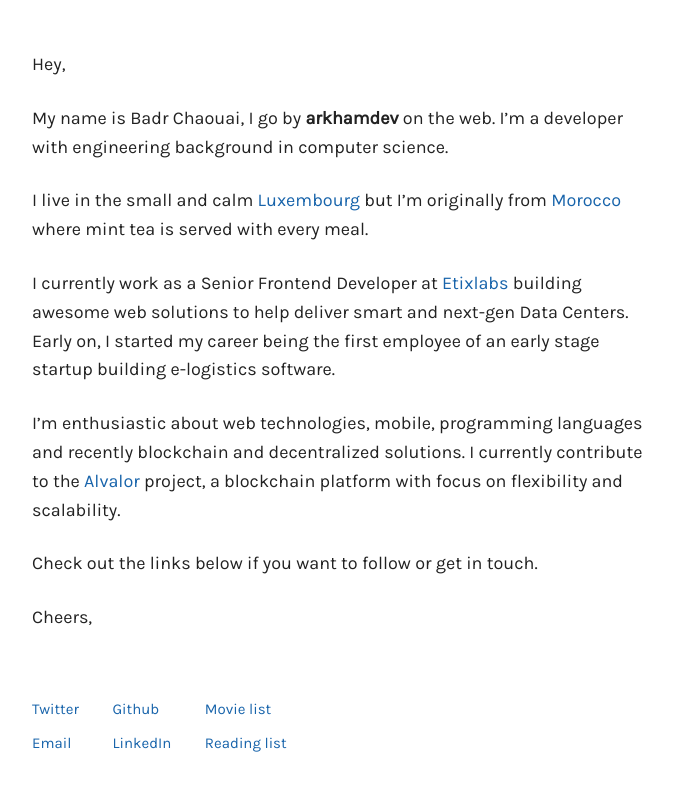
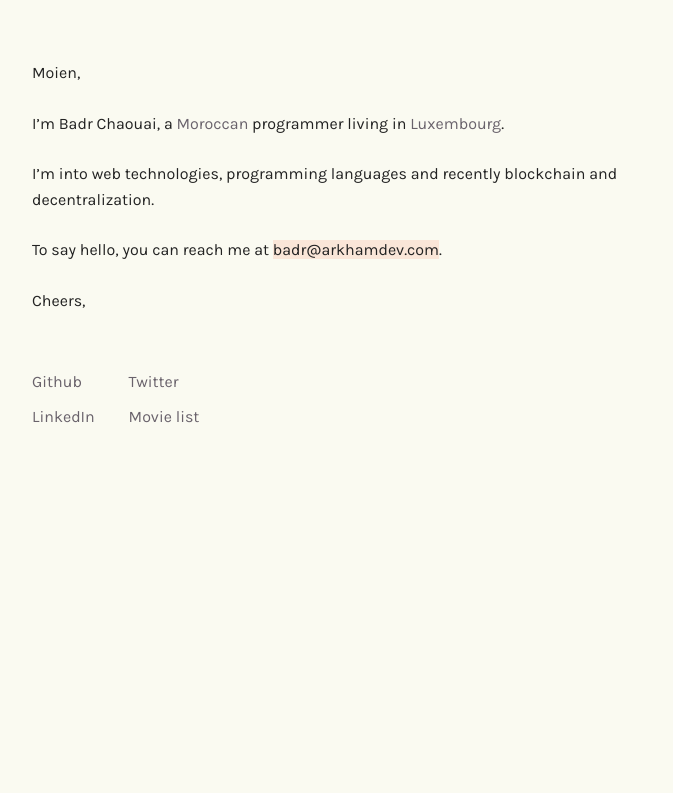
Before and after one commit to arkhamdev/arkhamdev.github.io, a website: page index.html in a window 1280 px wide. Shown: the whole page, without its empty margins (128-801 px from the left). Drawn offline with Linux system fonts and the light colour scheme.

Commit message:
new email addr

```diff
--- a/index.html
+++ b/index.html
@@ -13,51 +13,35 @@
     <div class="container">
         <div class="row">
             <div class="eight columns">
-                <p>Hey,</p>
-                <p>My name is Badr Chaouai, I go by
-                    <strong>arkhamdev</strong> on the web. I’m a developer with engineering background in computer science.
+                <p class="greeting">Moien,</p>
+                <p>I’m Badr Chaouai, a
+                    <a href="https://www.youtube.com/watch?v=ZRd0A4ayebA" target="_blank">Moroccan</a> programmer living in
+                    <a href="https://www.youtube.com/watch?v=idGrY-YFejw" target="_blank">Luxembourg</a>.
                 </p>
-                <p>I live in the small and calm
-                    <a href="https://youtu.be/idGrY-YFejw">Luxembourg</a> but I’m originally from
-                    <a href="https://youtu.be/ZRd0A4ayebA">Morocco</a> where mint tea is served with every meal.
+                <p>I’m into web technologies, programming languages and recently blockchain and decentralization.</p>
+                <p>To say hello, you can reach me at
+                    <span class=" email ">badr@arkhamdev.com</span>.
                 </p>
-                <p>I currently work as a Senior Frontend Developer at
-                    <a href="https://etixlabs.com/">Etixlabs</a> building awesome web solutions to help deliver smart and next-gen Data Centers. Early on,
-                    I started my career being the first employee of an early stage startup building e-logistics
-                    software.
-                </p>
-                <p>I’m enthusiastic about web technologies, mobile, programming languages and recently blockchain and decentralized
-                    solutions. I currently contribute to the
-                    <a href="http://www.alvalor.org/">Alvalor</a> project, a blockchain platform with focus on flexibility and scalability.</p>
-                <p>Check out the links below if you want to follow or get in touch.</p>
                 <p>Cheers,</p>
             </div>
         </div>
 
-        <div class="row">
-            <div class="eight columns">
+        <div class="row ">
+            <div class="eight columns ">
                 <ul>
                     <li>
-                        <a href="https://twitter.com/arkhamdev">Twitter</a>
+                        <a href="https://github.com/arkhamdev ">Github</a>
                     </li>
                     <li>
-                        <a href="mailto:badr.chaouai@gmail.com">Email</a>
+                        <a href="https://www.linkedin.com/in/badrch ">LinkedIn</a>
                     </li>
                 </ul>
                 <ul>
                     <li>
-                        <a href="https://github.com/arkhamdev">Github</a>
+                        <a href="https://twitter.com/arkhamdev ">Twitter</a>
                     </li>
                     <li>
-                        <a href="https://www.linkedin.com/in/badrch">LinkedIn</a>
-                    </li>
-                </ul>
-                <ul>
-                    <li>
-                        <a href="http://www.imdb.com/list/ls058188741">Movie list</a>
-                    </li>
-                    <li>
-                        <a href="#">Reading list</a>
+                        <a href="http://www.imdb.com/list/ls058188741 ">Movie list</a>
                     </li>
                 </ul>
             </div>
--- a/sass/main.scss
+++ b/sass/main.scss
@@ -1,17 +1,14 @@
 @import 'node_modules/skeleton-scss/scss/skeleton.scss';
 
 body {
+  font-size: 16px;
+  margin-top: 60px;
+  background-color: #fafaf1;
   font-family: 'Karla', Helvetica, Arial, sans-serif;
-  font-size: 15px;
-  margin-top: 50px;
-}
-
-p {
-  font-size: 1.2em;
 }
 
 a {
-  color: #1864ab;
+  color: #69626b;
   text-decoration: none;
 }
 
@@ -19,5 +16,9 @@ ul {
   display: inline-block;
   list-style: none;
   margin-right: 30px;
-  margin-top: 40px;
+  margin-top: 30px;
 }
+
+.email {
+  background-color: #fae6d8;
+}
```
Also changed, not shown: css/main.css.
